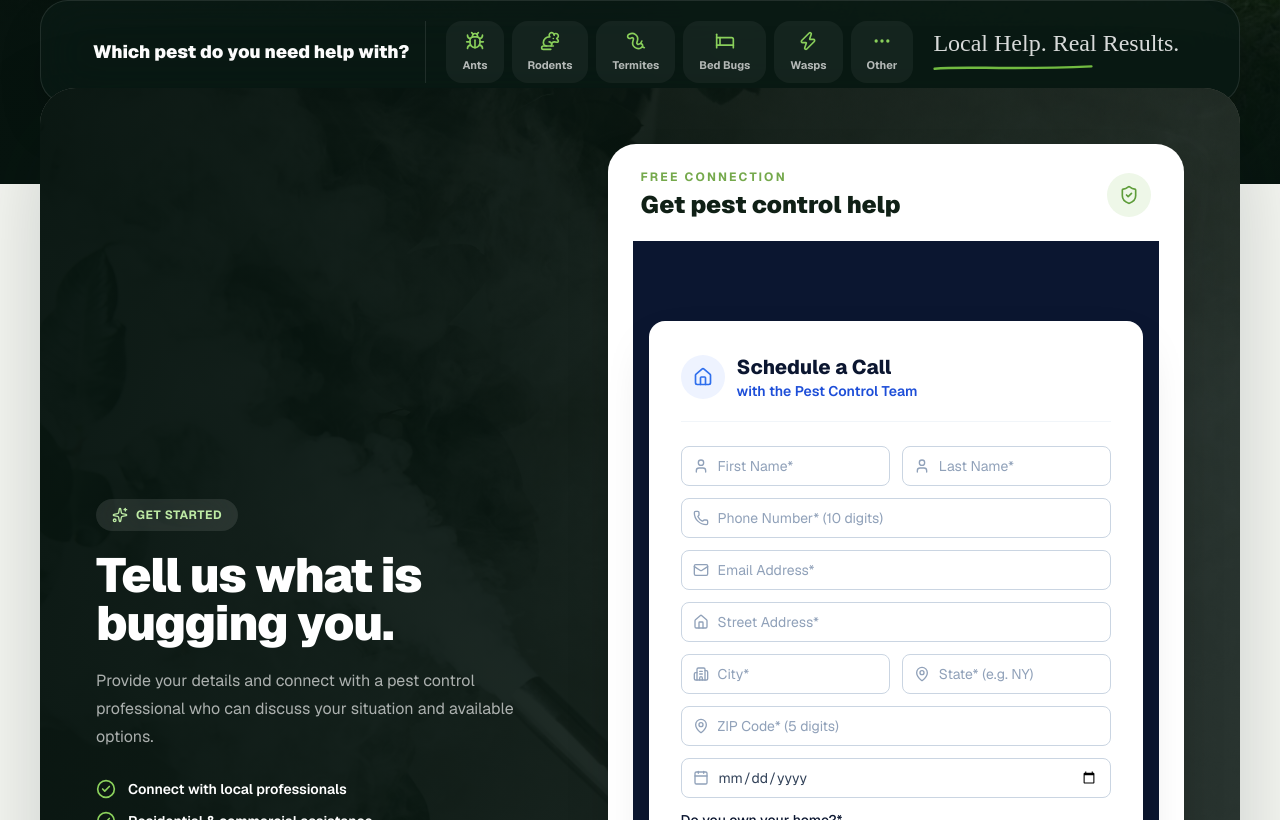
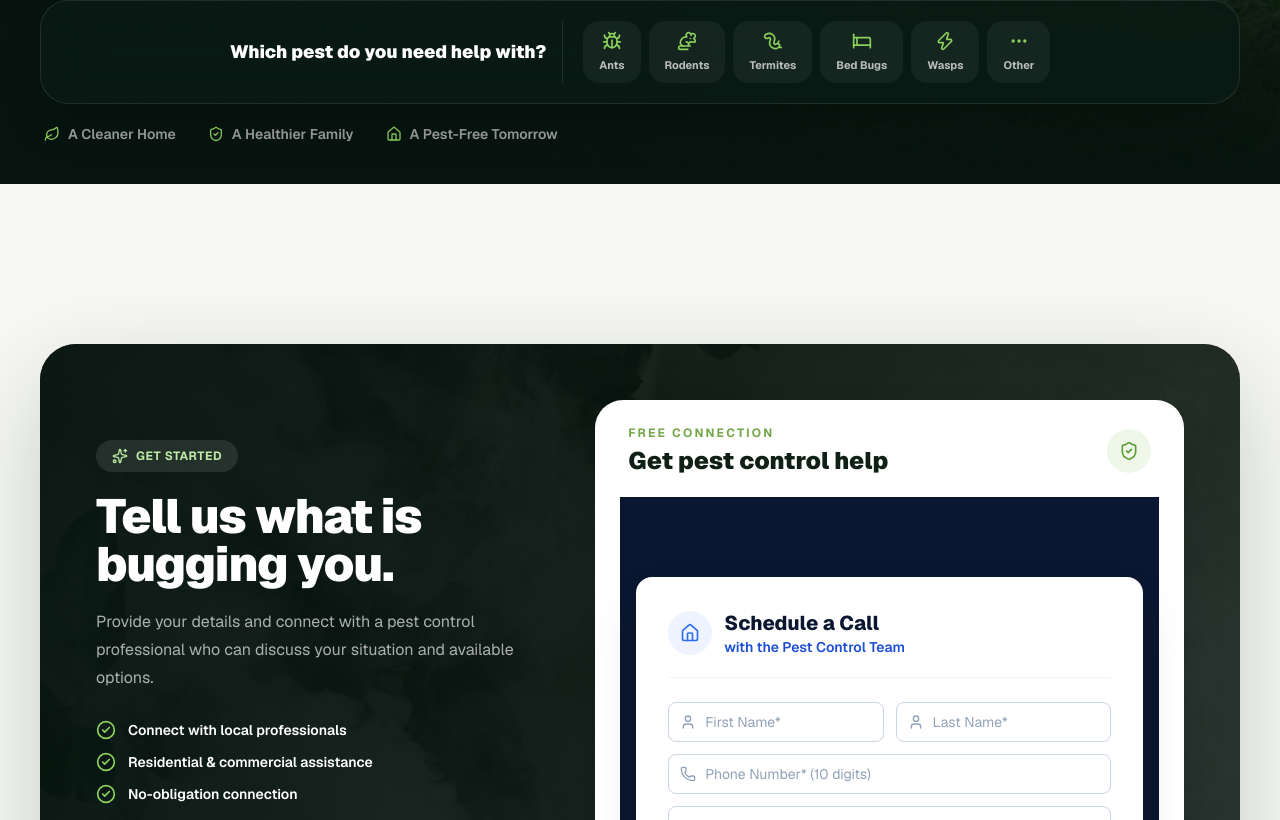
Before and after one commit to kamil-Abbas12/pest-control, a Next.js app: page / in a window 1280 px wide. Shown: the part 780-1600 px from the top of the page. Built offline with nearby package versions, Linux system fonts and the light colour scheme.

Commit message:
Remove next-sitemap, use native app/sitemap.ts

```diff
--- a/app/components/Hero.tsx
+++ b/app/components/Hero.tsx
@@ -204,24 +204,6 @@ export default function Hero() {
               </div>
             </div>
 
-            <div className="shrink-0 self-start lg:self-auto lg:pr-2">
-              <p className="rotate-0 text-2xl font-medium leading-none text-white/85 [font-family:'Brush_Script_MT','Segoe_Script',cursive]">
-                Local Help. Real Results.
-              </p>
-              <svg
-                viewBox="0 0 200 10"
-                className="mt-2 h-2.5 w-40 text-[#75C043]"
-                fill="none"
-                aria-hidden="true"
-              >
-                <path
-                  d="M2 6C40 2 90 8 198 3"
-                  stroke="currentColor"
-                  strokeWidth="3"
-                  strokeLinecap="round"
-                />
-              </svg>
-            </div>
           </div>
         </div>
 
--- a/app/components/PremiumQuote.tsx
+++ b/app/components/PremiumQuote.tsx
@@ -6,7 +6,14 @@ import { CheckCircle2, ShieldCheck, Sparkles } from "lucide-react";
 import Form from "./Form";
 
 export default function PremiumQuote() {
-return ( <section id="quote" className="relative z-20 -mt-24 px-5 sm:px-8 lg:px-10"> <div className="relative mx-auto max-w-7xl overflow-hidden rounded-[36px] shadow-[0_35px_100px_rgba(10,25,15,.20)]"> <Image
+  return (
+    <section
+      id="quote"
+      className="relative z-20 mt-16 px-4 sm:px-8 lg:mt-20 lg:px-10 lg:pt-20"
+    >
+      {/* overflow-clip (not overflow-hidden) so the sticky left column still works */}
+      <div className="relative mx-auto max-w-7xl overflow-clip rounded-[28px] shadow-[0_35px_100px_rgba(10,25,15,.20)] sm:rounded-[36px]">
+        <Image
           src="/pest-control.webp"
           alt=""
           fill
@@ -15,27 +22,31 @@ return ( <section id="quote" className="relative z-20 -mt-24 px-5 sm:px-8 lg:px-
         />
 
         <div className="absolute inset-0 bg-[#07140F]/70" />
+        <div className="absolute inset-0 bg-gradient-to-b from-[#07140F]/90 via-[#07140F]/65 to-[#07140F]/40 lg:bg-gradient-to-r lg:from-[#07140F]/90 lg:via-[#07140F]/65 lg:to-[#07140F]/30" />
 
-    <div className="absolute inset-0 bg-gradient-to-r from-[#07140F]/90 via-[#07140F]/65 to-[#07140F]/30" />
-
-    <div className="relative grid items-center gap-10 p-6 sm:p-10 lg:grid-cols-[.9fr_1.1fr] lg:p-14">
+        {/*
+          Stacked on mobile/tablet, two columns from lg.
+          lg:items-start  -> left copy aligns to the top instead of floating
+                             to the middle of a very tall form.
+        */}
+        <div className="relative grid gap-8 p-5 sm:p-10 lg:grid-cols-[minmax(0,.85fr)_minmax(0,1.15fr)] lg:items-start lg:gap-10 lg:p-10 xl:gap-16 xl:p-14">
           <motion.div
             initial={{ opacity: 0, x: -30 }}
             whileInView={{ opacity: 1, x: 0 }}
             viewport={{ once: true, amount: 0.3 }}
             transition={{ duration: 0.7 }}
-        className="text-white"
+            className="text-white lg:sticky lg:top-28 lg:self-start lg:py-6 xl:py-10"
           >
             <div className="inline-flex items-center gap-2 rounded-full bg-white/10 px-4 py-2 text-xs font-bold uppercase tracking-wider text-[#BDEAA4] backdrop-blur-xl">
               <Sparkles className="h-4 w-4" />
               Get started
             </div>
 
-        <h2 className="mt-5 max-w-xl text-3xl font-black tracking-tight sm:text-5xl">
+            <h2 className="mt-5 max-w-xl text-3xl font-black tracking-tight sm:text-4xl xl:text-5xl">
               Tell us what is bugging you.
             </h2>
 
-        <p className="mt-5 max-w-xl leading-7 text-white/65">
+            <p className="mt-5 max-w-xl text-sm leading-7 text-white/65 sm:text-base">
               Provide your details and connect with a pest control
               professional who can discuss your situation and available
               options.
@@ -51,7 +62,7 @@ return ( <section id="quote" className="relative z-20 -mt-24 px-5 sm:px-8 lg:px-
                   key={item}
                   className="flex items-center gap-3 text-sm font-semibold"
                 >
-              <CheckCircle2 className="h-5 w-5 text-[#8BD15C]" />
+                  <CheckCircle2 className="h-5 w-5 shrink-0 text-[#8BD15C]" />
                   {item}
                 </div>
               ))}
@@ -61,22 +72,22 @@ return ( <section id="quote" className="relative z-20 -mt-24 px-5 sm:px-8 lg:px-
           <motion.div
             initial={{ opacity: 0, y: 35, scale: 0.97 }}
             whileInView={{ opacity: 1, y: 0, scale: 1 }}
-        viewport={{ once: true, amount: 0.25 }}
+            viewport={{ once: true, amount: 0.15 }}
             transition={{ duration: 0.7 }}
-        className="rounded-[28px] border border-white/20 bg-white p-4 shadow-2xl sm:p-6"
+            className="w-full min-w-0 rounded-[24px] border border-white/20 bg-white p-4 shadow-2xl sm:rounded-[28px] sm:p-6 lg:p-5 xl:p-6"
           >
-        <div className="mb-5 flex items-center justify-between px-2">
-          <div>
+            <div className="mb-4 flex items-center justify-between gap-4 px-1 sm:mb-5 sm:px-2">
+              <div className="min-w-0">
                 <p className="text-xs font-bold uppercase tracking-[.18em] text-[#75A94C]">
                   Free connection
                 </p>
 
-            <h3 className="mt-1 text-2xl font-black text-[#102016]">
+                <h3 className="mt-1 text-xl font-black text-[#102016] sm:text-2xl">
                   Get pest control help
                 </h3>
               </div>
 
-          <div className="hidden h-11 w-11 items-center justify-center rounded-full bg-[#EEF7E8] text-[#5E9D3A] sm:flex">
+              <div className="hidden h-11 w-11 shrink-0 items-center justify-center rounded-full bg-[#EEF7E8] text-[#5E9D3A] sm:flex">
                 <ShieldCheck className="h-5 w-5" />
               </div>
             </div>
@@ -87,7 +98,5 @@ return ( <section id="quote" className="relative z-20 -mt-24 px-5 sm:px-8 lg:px-
         </div>
       </div>
     </section>
-
-
   );
 }
```
Lines whose indentation alone changed are shown as unchanged.
